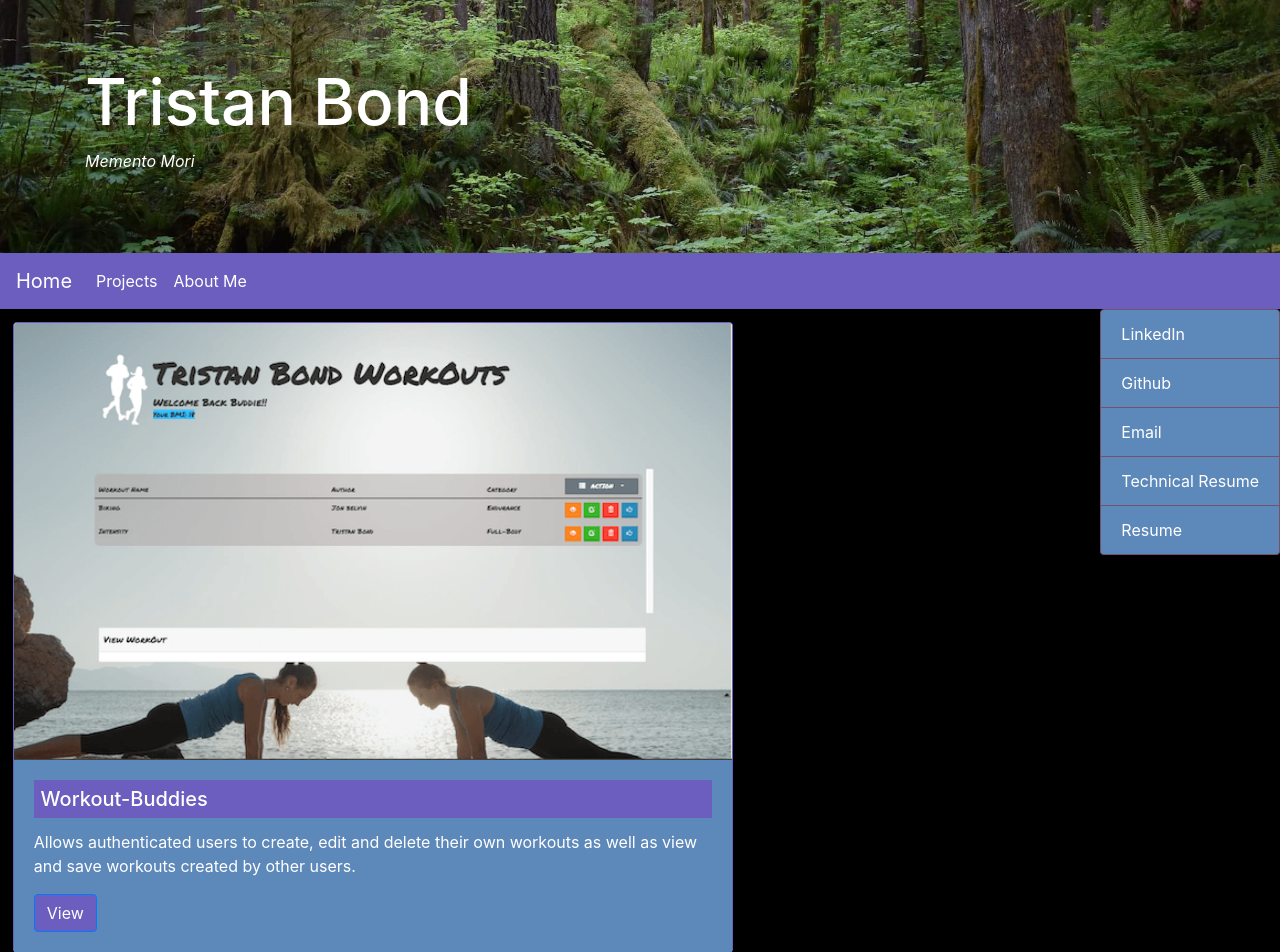
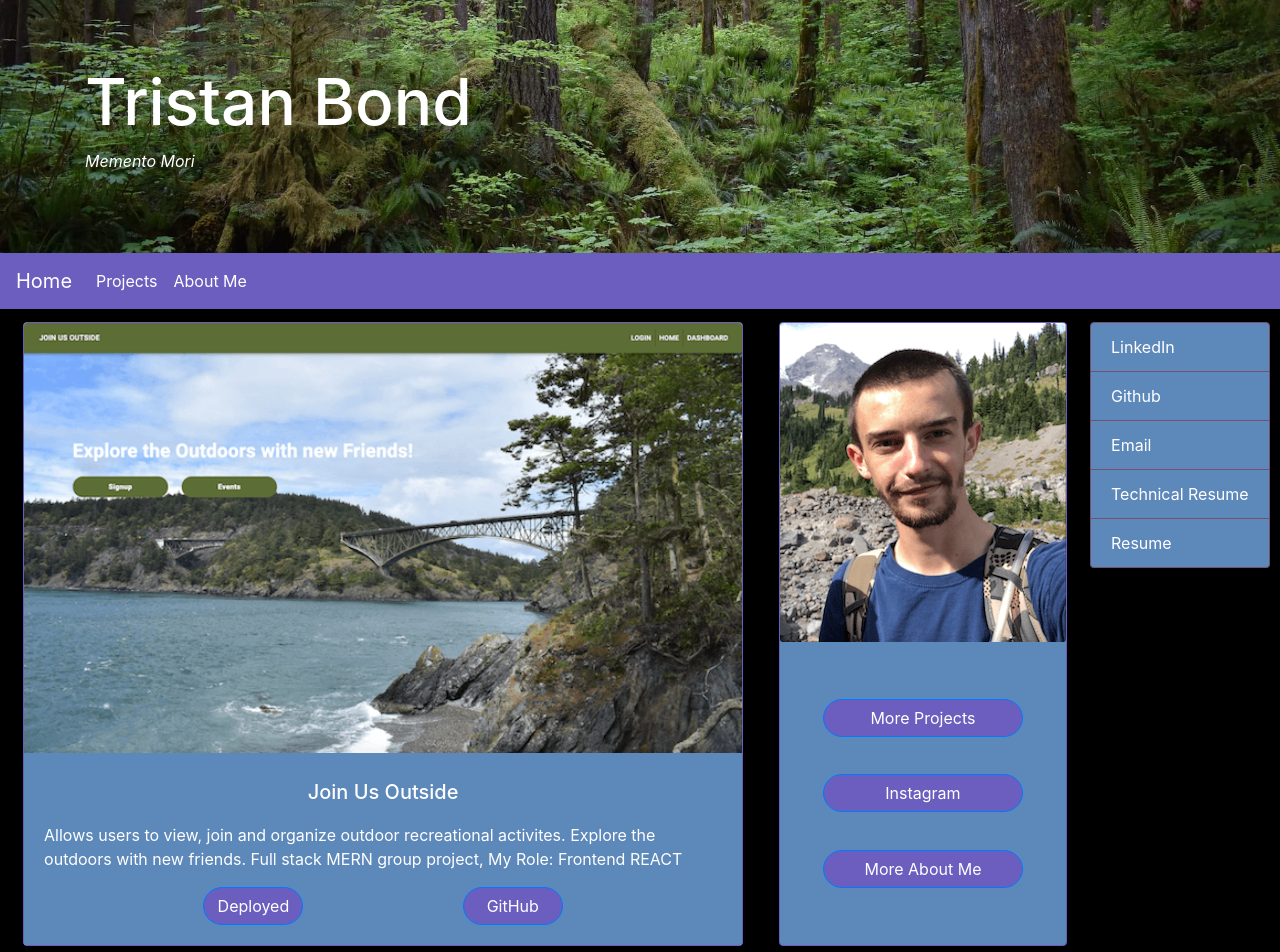
Before and after one commit to tbond4/portfolio, a React (Create React App) app: page / in a window 1280 px wide. Shown: the top 952 px of the page. Built offline with nearby package versions, Linux system fonts and the light colour scheme.

Commit message:
home page update

```diff
--- a/src/components/LinkList.js
+++ b/src/components/LinkList.js
@@ -5,7 +5,7 @@ function LinkList(){
 
     return(
 
-      <ListGroup >
+      <ListGroup style={{marginTop:"1%"}} >
       <ListGroup.Item style={{backgroundColor:"#5d88ba",color:"white",borderColor:"#735170"}} action href="https://www.linkedin.com/in/tristanbond/">
         LinkedIn
       </ListGroup.Item>
--- a/src/components/ProjectCard.js
+++ b/src/components/ProjectCard.js
@@ -1,16 +1,19 @@
 import {Card, Button} from "react-bootstrap"
 
-function ProjectCard({title, image, desc, link}){
+function ProjectCard({title, image, desc, link, codeLink}){
     return(
 
-      <Card style={{ width: '45rem',borderColor:"#6b5ebf",margin:"1%" }}>
+      <Card style={{ width: '45rem',borderColor:"#6b5ebf",margin:"1%", }}>
       <Card.Img variant="top" src={image} style={{marginBottom:"0"}}/>
       <Card.Body style={{backgroundColor:"#5d88ba",color:"white"}}>
-        <Card.Title style={{backgroundColor:"#6b5ebf",padding:"1%", width:"100%",color:"white"}}>{title}</Card.Title>
+        <Card.Title style={{textAlign:"center",padding:"1%", width:"100%",color:"white",}}>{title}</Card.Title>
         <Card.Text >
           {desc}
         </Card.Text>
-        <Button variant="primary" style={{backgroundColor:"#6b5ebf"}} href={link}>View</Button>
+        <div style={{display:"flex", justifyContent:"space-evenly"}}>
+        <Button variant="primary" style={{backgroundColor:"#6b5ebf",borderRadius:"20px",width:"100px"}} href={link}>Deployed</Button>
+        <Button variant="primary" style={{backgroundColor:"#6b5ebf",borderRadius:"20px",width:"100px"}} href={codeLink}>GitHub</Button>
+        </div>
       </Card.Body>
     </Card>
 
--- /dev/null
+++ b/src/components/SelfPic.js
@@ -0,0 +1,28 @@
+import { Card } from "react-bootstrap";
+import self from "../images/self.png"
+
+
+function SelfPic(){
+
+    return(
+//         <Card style={{ width: '18rem',borderColor:"#6b5ebf" ,height:"fit-content"}}>
+//   <Card.Img variant="top" src={self} style={{objectFit:"cover",height:"fit-content",padding:"0"}} />
+//   <Card.Body style={{backgroundColor:"#5d88ba",color:"white"}}>
+//     <Card.Text >
+//       <a href="https://www.instagram.com/tristan__bond/"> Personal Instagram</a>
+//       <br/>
+//       <a href="https://www.instagram.com/tristanbondphotography/"> Photography Instagram</a>
+//     </Card.Text>
+//   </Card.Body>
+// </Card>
+<div style={{backgroundColor:"#5d88ba",color:"white"}}>
+    <img src={self} alt="site author"/>
+    <a href="https://www.instagram.com/tristan__bond/"> Personal Instagram</a>
+      <br/>
+      <a href="https://www.instagram.com/tristanbondphotography/"> Photography Instagram</a>
+</div>
+    );
+
+}
+
+export default SelfPic
--- a/src/pages/AboutMe.js
+++ b/src/pages/AboutMe.js
@@ -4,7 +4,7 @@ function AboutMe(){
 return (
     <div className="d-flex mb-5 justify-content-between" style={{color:"#f0f1ed",backgroundColor:"black"}}>
 
-    <div className="card col-9 mb-5"style={{color:"#f0f1ed",backgroundColor:"black"}}>
+    <div className="card col-9 mb-5"style={{color:"#f0f1ed",backgroundColor:"black",margin:"1%"}}>
         <div className="card-header" style={{backgroundColor:"#5d88ba"}}>
             About Me
         </div>
--- a/src/pages/Home.js
+++ b/src/pages/Home.js
@@ -1,16 +1,29 @@
 import ProjectCard from "../components/ProjectCard";
-import workoutBuddies from "../images/workout-buddies.png";
+import JUO from "../images/JUO.png";
 import LinkList from "../components/LinkList";
+import SelfPic from "../components/SelfPic";
+import self from "../images/self.png"
+import { Button, Card } from "react-bootstrap";
 function Home(){
 return (
-<div className="d-flex justify-content-between flex-wrap-wrap" style={{backgroundColor:"black"}}>
+<div className="d-flex" style={{backgroundColor:"black", flexDirection:"row", flexWrap:"wrap",justifyContent:"space-evenly"}}>
 
     <ProjectCard
-        title="Workout-Buddies"
-        desc="Allows authenticated users to create, edit and delete their own workouts as well as view and save workouts created by other users."
-        image={workoutBuddies}
-        link="https://workout-buddies.herokuapp.com/"
+        title="Join Us Outside"
+        desc="Allows users to view, join and organize outdoor recreational activites. Explore the outdoors with new friends. Full stack MERN group project, My Role: Frontend REACT"
+        image={JUO}
+        link="https://join-us-outside.herokuapp.com/"
+        codeLink="https://github.com/epowelldev/p03-outdoor-activity-app"
     />
+    <Card style={{backgroundColor:"#5d88ba",margin:"1%",borderColor:"#6b5ebf",}}>
+        <Card.Img src={self} alt="cite author"/>
+        <Card.Body style={{display:"flex",flexDirection:"column",justifyContent:"space-evenly",alignItems:"center"}}>
+        <Button href="/projects" style={{backgroundColor:"#6b5ebf",borderRadius:"20px",width:"200px"}}>More Projects</Button>
+        <Button href="/projects" style={{backgroundColor:"#6b5ebf",borderRadius:"20px",width:"200px"}}>Instagram</Button>
+        <Button href="/aboutMe" style={{backgroundColor:"#6b5ebf",borderRadius:"20px",width:"200px"}}>More About Me</Button>
+        </Card.Body>
+    </Card>
+    {/* <SelfPic/> */}
     <LinkList/>
 </div>
 )
--- a/src/pages/Projects.js
+++ b/src/pages/Projects.js
@@ -10,27 +10,32 @@ return(
     <div className="d-flex flex-wrap justify-content-around" style={{backgroundColor:"black"}} >
     <ProjectCard
     title="Workout-Buddies"
-    desc="Allows authenticated users to create, edit and delete their own workouts as well as view and save workouts created by other users."
+    desc="Allows authenticated users to create, edit and delete their own workouts as well as view and save workouts created by other users.
+    Full Stack group project, My Role: Backend Focus"
     image={workoutBuddies}
     link="https://workout-buddies.herokuapp.com/"
+    codeLink="https://github.com/Tuzosdaniel12/Workout-Buddies"
     />
     <ProjectCard
     title="Pub-Lish"
-    desc="Allows users to search US cities and see breweries/pubs/bars appear on a map and list."
+    desc="Allows users to search US cities and see breweries/pubs/bars appear on a map and list. Group Project, My Role: API and Mapboxx functionality"
     image={pubLish}
     link="https://pub-lish.herokuapp.com/"
+    codeLink="https://github.com/LauraGwendolynBurch/Pub-Lish"
     />
     <ProjectCard
     title="Join Us Outside"
-    desc="Allows users to view, join and organize outdoor recreational activites. Explore the outdoors with new friends"
+    desc="Allows users to view, join and organize outdoor recreational activites. Explore the outdoors with new friends. Full stack MERN group project, My Role: Frontend REACT"
     image={JUO}
     link="https://join-us-outside.herokuapp.com/"
+    codeLink="https://github.com/epowelldev/p03-outdoor-activity-app"
     />
     <ProjectCard
     title="Google Books Search"
-    desc="Web application for users to search by book title using a google books API, they can then save books to their own page to view later"
+    desc="Web application for users to search by book title using a google books API, they can then save books to their own page to view later. MERN stack solo project."
     image={gbs}
     link="https://sheltered-hollows-70515.herokuapp.com/"
+    codeLink="https://github.com/tbond4/googleBooksSearch"
     />
 </div>
 );
```
Also changed, not shown: src/images/self.png (added).
